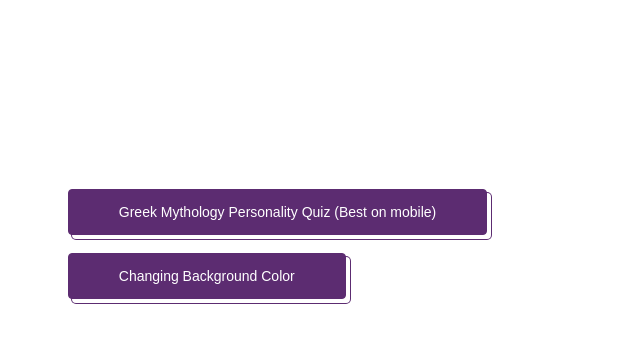
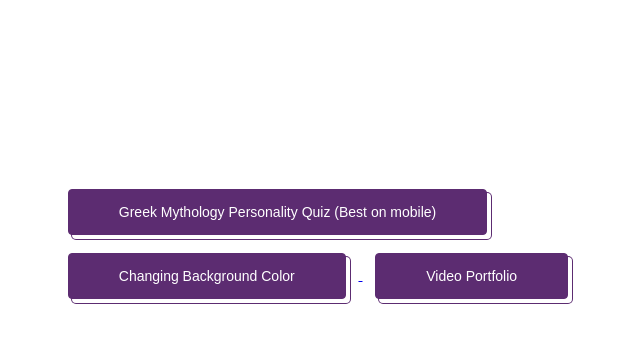
Before and after one commit to jachou24/jachou24.github.io, a Jekyll site: the page menu.html, which Jekyll copies as it is, in a window 1280 px wide. Shown: the top 343 px of the page, without its empty margins (265-905 px from the left). Built offline with Jekyll 4.4.1, drawn with Linux system fonts in a browser that asks for light colours.

Commit message:
Add link to Video Portfolio in menu

```diff
--- a/menu.html
+++ b/menu.html
@@ -11,6 +11,7 @@
 
 <a href="https://jachou24.github.io/GreekMythologyPersonalityQuiz/start.html"> <button id="greekMythQuiz" class="button-50"> Greek Mythology Personality Quiz (Best on mobile)</button> </a>
 <a href="https://jachou24.github.io/changeBgColor_subpage/colorFactory.html"> <button id="changeBgColor" class="button-50">Changing Background Color</button> </a>
+<a href="https://jengaunchouvideoportfolio.my.canva.site/"> <button id="changeBgColor" class="button-50">Video Portfolio</button> </a>
 
 </div>
 
```
